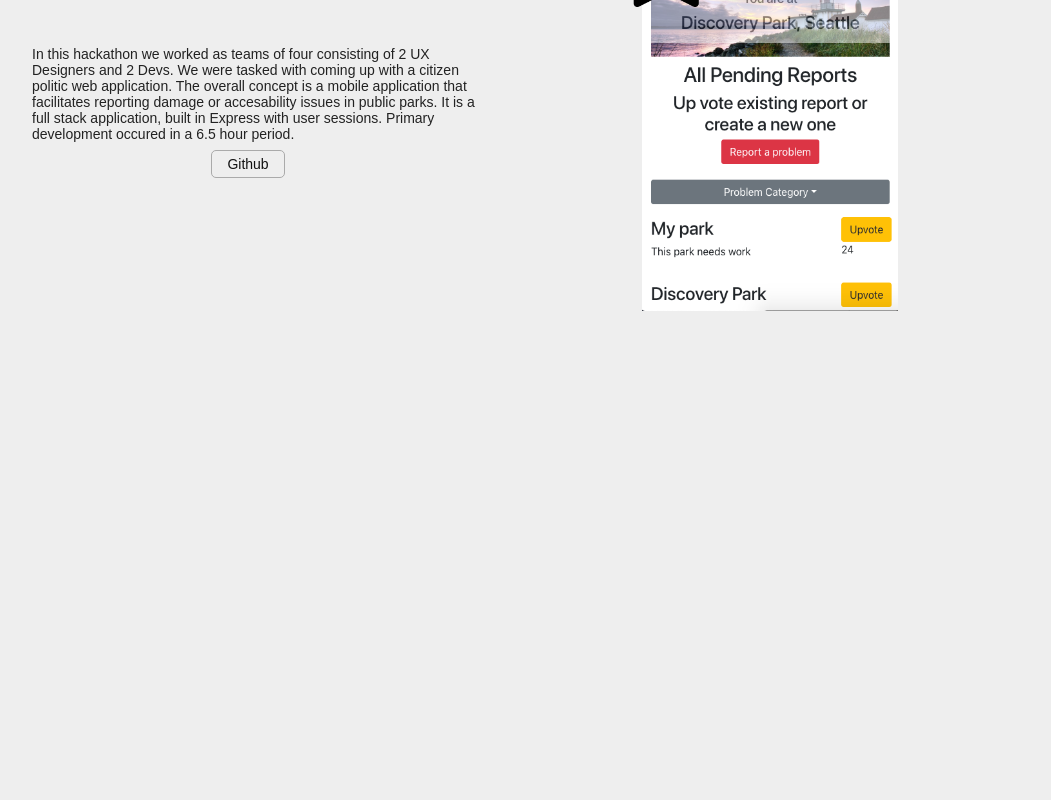
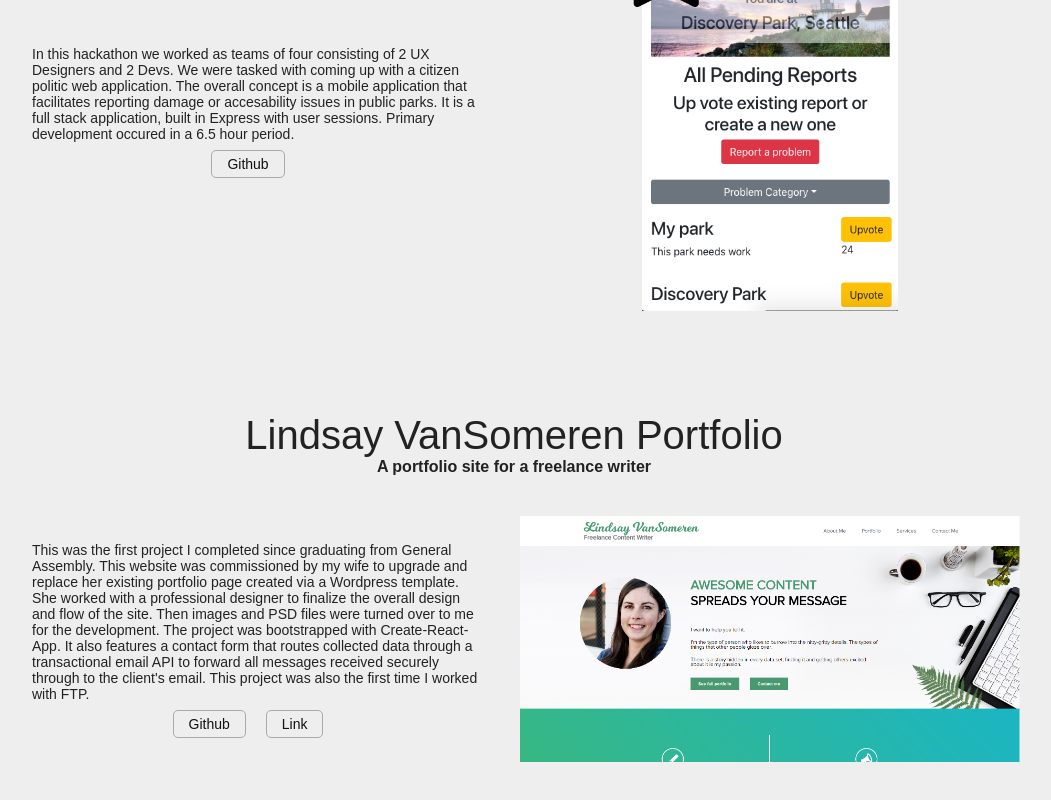
Before and after one commit to zvansom/Portfolio, a React (Create React App) app: page /projects in a window 1280 px wide. Shown: the part 1510-2310 px from the top of the page, without its empty margins (176-1227 px from the left). Before the commit the page ends 1873 px from the top, so only its background shows below. Built offline with nearby package versions, Linux system fonts and the light colour scheme.

Commit message:
Added lvs portfolio project

```diff
--- a/src/Routes/Projects.js
+++ b/src/Routes/Projects.js
@@ -4,6 +4,7 @@ import pacman from '../assets/pacman.png';
 import brewly from '../assets/brewly.png';
 import parkOwl from '../assets/ParkOwl.png';
 import hackathon from '../assets/hackathon.png';
+import lvsPortfolio from '../assets/lvsPortfolio.png';
 
 const PROJECT_DATA = [
   {
@@ -27,13 +28,14 @@ const PROJECT_DATA = [
     imgSrc: parkOwl,
     description: 'In this hackathon we worked as teams of four consisting of 2 UX Designers and 2 Devs.  We were tasked with coming up with a citizen politic web application.  The overall concept is a mobile application that facilitates reporting damage or accesability issues in public parks.  It is a full stack application, built in Express with user sessions.  Primary development occured in a 6.5 hour period.',
     award: hackathon,
-  // },{
-  //   title: 'Pitch Manager',
-  //   tagline: 'A project management resource for freelance writers',
-  //   github: 'https://github.com/zvansom/client-Pitch-Manager',
-  //   imgSrc: ,
-    // description: 'This full-stack project ',
-  },
+  },{
+    title: 'Lindsay VanSomeren Portfolio',
+    tagline: 'A portfolio site for a freelance writer',
+    link: 'https://lindsayvansomeren.com',
+    github: 'https://github.com/zvansom/LVSPortfolioClient',
+    imgSrc: lvsPortfolio,
+    description: `This was the first project I completed since graduating from General Assembly. This website was commissioned by my wife to upgrade and replace her existing portfolio page created via a Wordpress template. She worked with a professional designer to finalize the overall design and flow of the site. Then images and PSD files were turned over to me for the development. The project was bootstrapped with Create-React-App. It also features a contact form that routes collected data through a transactional email API to forward all messages received securely through to the client's email. This project was also the first time I worked with FTP.`
+  }
 ]
 
 export default class Projects extends Component {
```
Also changed, not shown: src/assets/lvsPortfolio.png (added), 1 other file (tests, documents, lock files or other folders).
